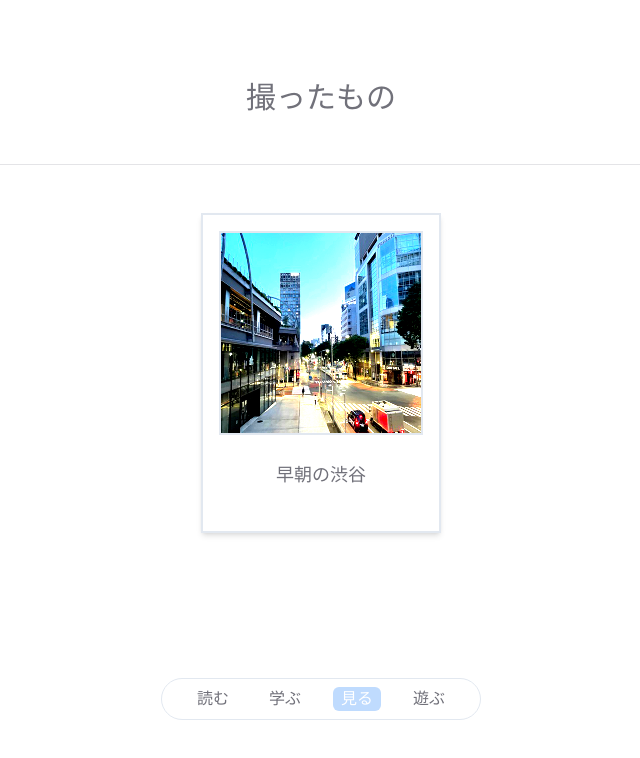
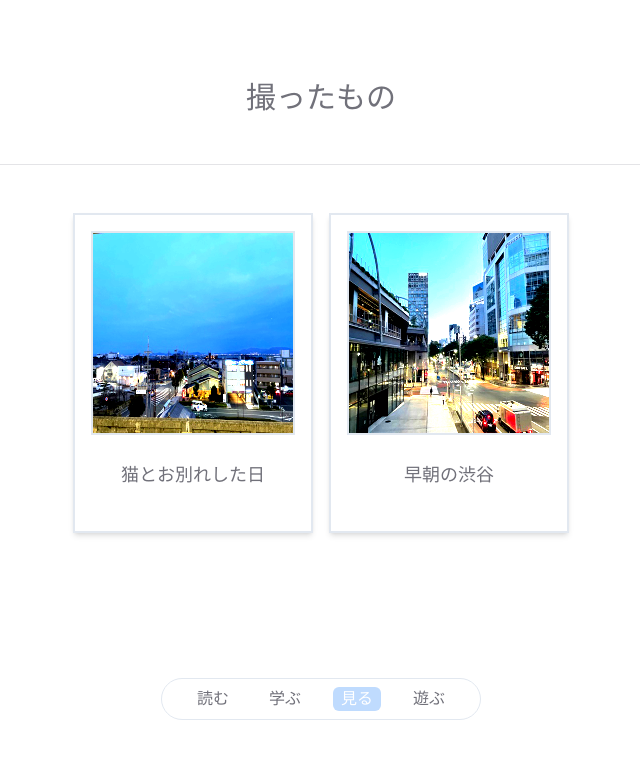
Before and after one commit to noko-nokono/my-blog, a Next.js app in the folder frontend/: page /look in a window 1280 px wide. Shown: the top 758 px of the page, without its empty margins (319-959 px from the left). Built offline with nearby package versions, Linux system fonts and the light colour scheme; a web font is replaced by a local one.

Commit message:
feat: 新たな写真を追加

```diff
--- a/frontend/src/app/look/page.tsx
+++ b/frontend/src/app/look/page.tsx
@@ -9,6 +9,7 @@ export const metadata: Metadata = {
 };
 
 const photos = [
+  { url: '/zimoto.jpeg', title: `猫とお別れした日` },
   { url: '/shibuya.jpeg', title: '早朝の渋谷' },
 ];
 
```
Also changed, not shown: frontend/public/zimoto.jpeg (added).
